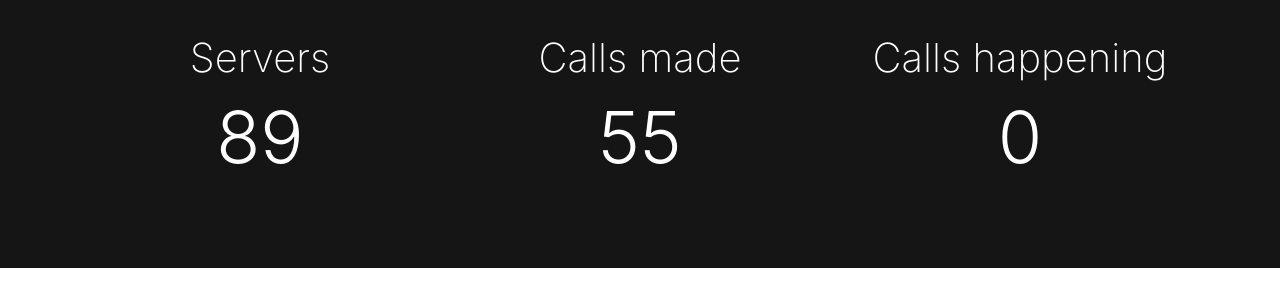
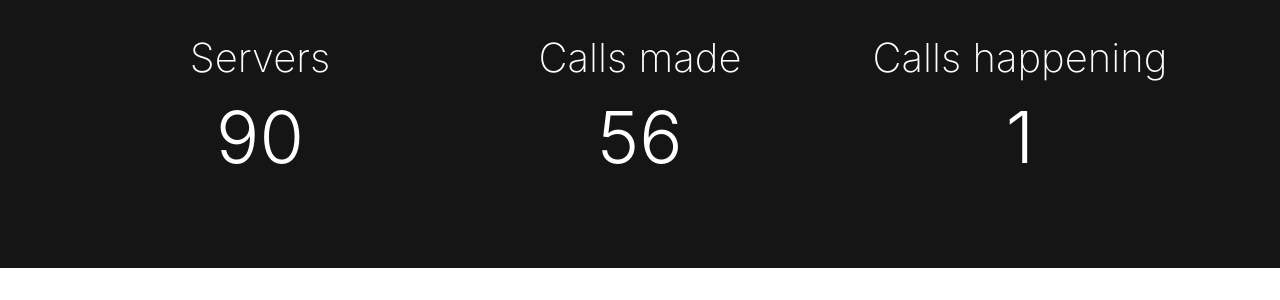
Before and after one commit to tumblenet/tnphone.tumblenet.ga, a Jekyll site: the page built from index.html, in a window 1280 px wide and 900 px high, scrolled down 443 px. Shown: the part 167-467 px from the top of the window. Built offline with Jekyll 4.4.1, drawn with Linux system fonts in a browser that asks for light colours; nearby versions of some CDN libraries.

Commit message:
Update Phones feed

```diff
--- a/_data/phones.json
+++ b/_data/phones.json
@@ -1,5 +1,5 @@
 {
-	"callsMade": 55,
-	"servers": 89,
-	"currentCalls": 0
+	"callsMade": 56,
+	"servers": 90,
+	"currentCalls": 1
 }
```
